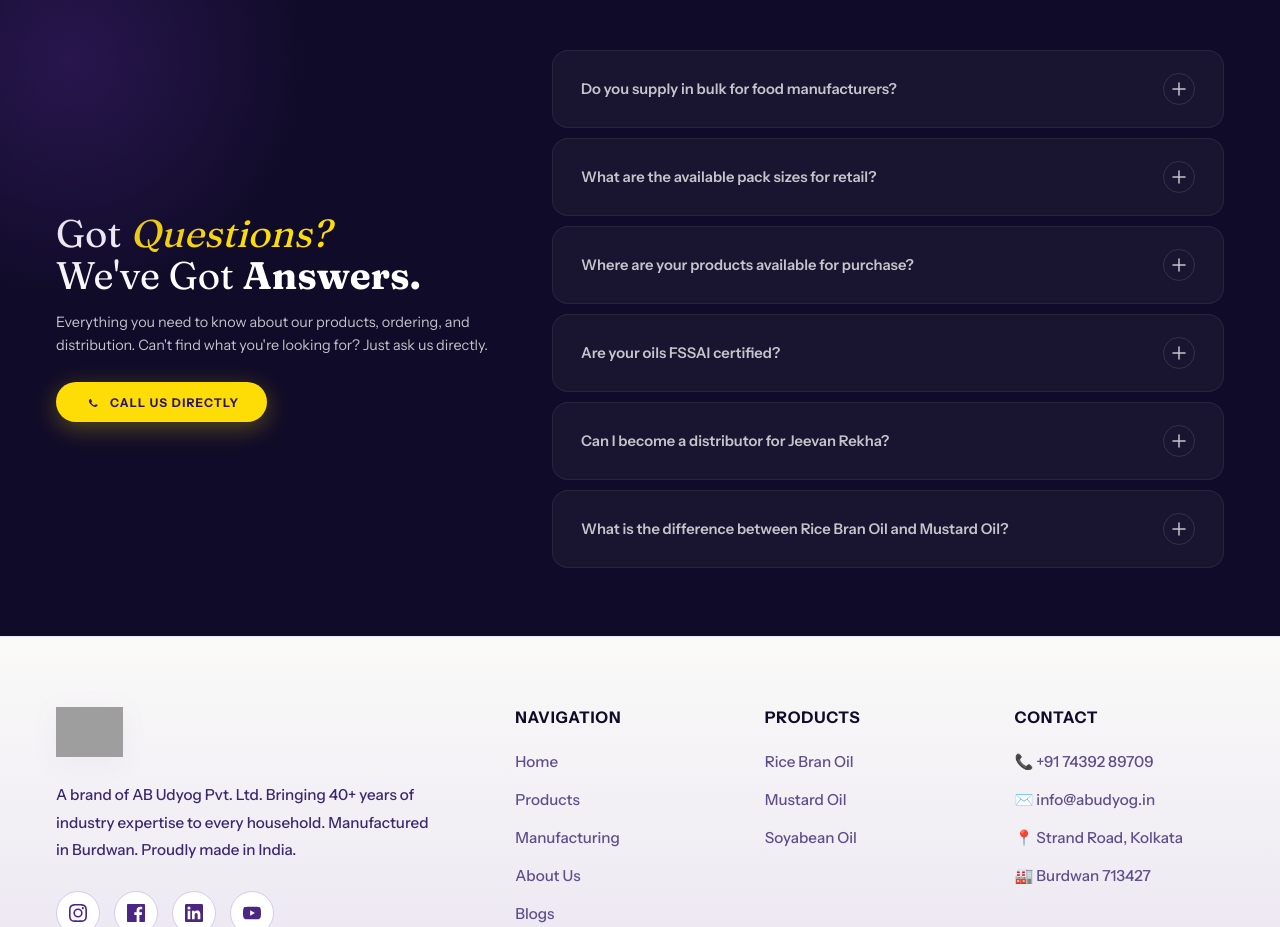
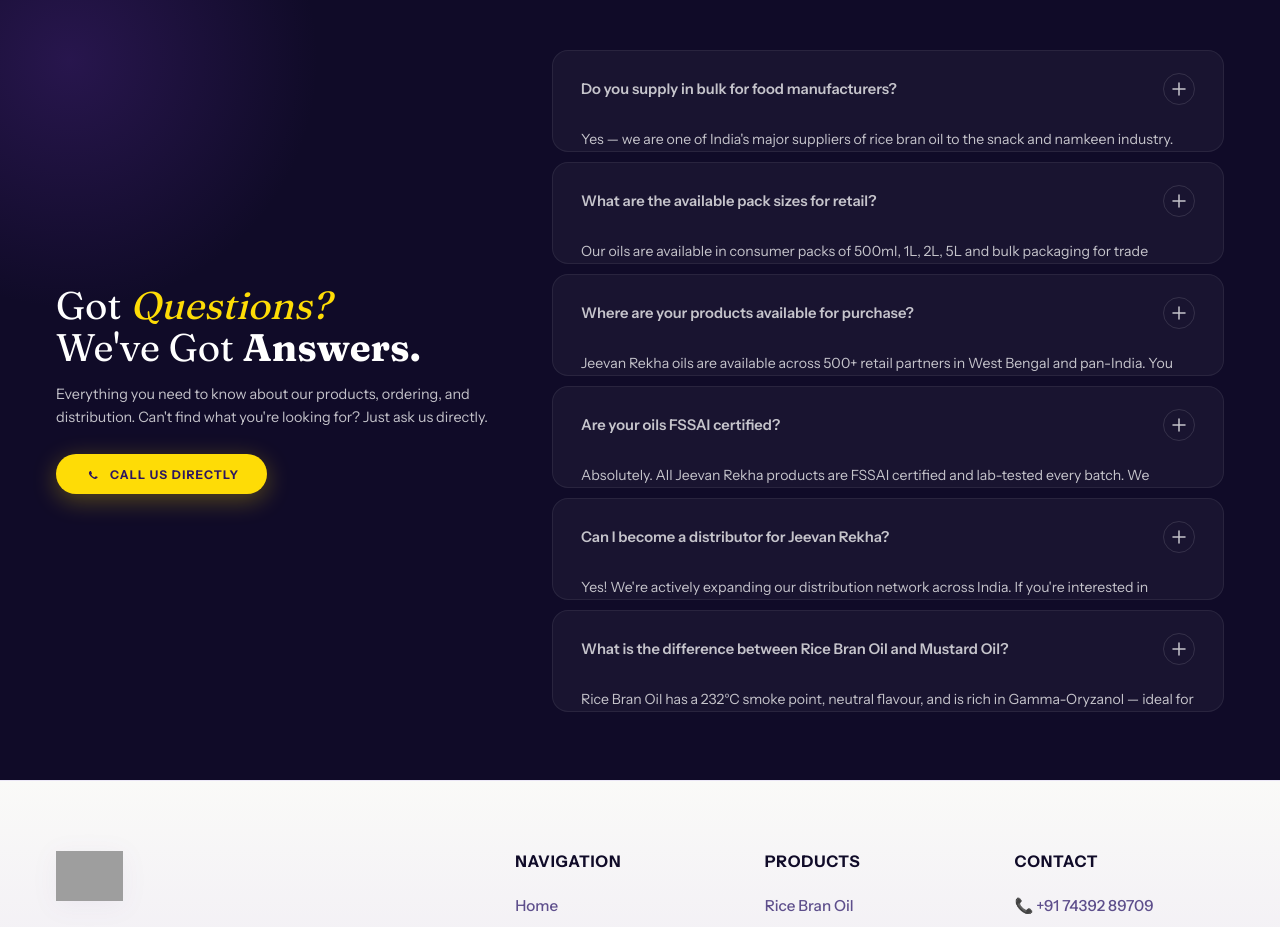
Before and after one commit to genaiwebsites/jeevanrekha, a Next.js app: page /contact in a window 1280 px wide. Shown: the part 2020-2947 px from the top of the page. Built offline with nearby package versions, Linux system fonts and the light colour scheme; grey boxes are pictures that could not be loaded.

Commit message:
polish(contact): remove inline maxHeight style overrides from FAQ accordions
Allows smooth, hardware-accelerated CSS grid row transitions to manage collapsible heights dynamically.

```diff
--- a/src/app/contact/page.tsx
+++ b/src/app/contact/page.tsx
@@ -497,7 +497,7 @@ export default function Contact() {
                     </svg>
                   </div>
                 </button>
-                <div className="faq-a" style={{ maxHeight: openFaqIndex === 0 ? '500px' : '0' }}>
+                <div className="faq-a">
                   <div className="faq-a-inner">
                     Yes — we are one of India&apos;s major suppliers of rice bran oil to the snack and namkeen industry. We offer bulk supply, long-term contracts, and customised packaging. Contact us at <a href="mailto:info@abudyog.in">info@abudyog.in</a> for trade enquiries.
                   </div>
@@ -512,7 +512,7 @@ export default function Contact() {
                     </svg>
                   </div>
                 </button>
-                <div className="faq-a" style={{ maxHeight: openFaqIndex === 1 ? '500px' : '0' }}>
+                <div className="faq-a">
                   <div className="faq-a-inner">
                     Our oils are available in consumer packs of 500ml, 1L, 2L, 5L and bulk packaging for trade customers. We offer tamper-proof, hygienically sealed bottles clearly labelled for full transparency.
                   </div>
@@ -527,7 +527,7 @@ export default function Contact() {
                     </svg>
                   </div>
                 </button>
-                <div className="faq-a" style={{ maxHeight: openFaqIndex === 2 ? '500px' : '0' }}>
+                <div className="faq-a">
                   <div className="faq-a-inner">
                     Jeevan Rekha oils are available across 500+ retail partners in West Bengal and pan-India. You can also purchase directly through our website at <a href="https://jeevanrekhafoods.com" target="_blank" rel="noopener noreferrer">jeevanrekhafoods.com</a> or reach out to us for nearby distributor info.
                   </div>
@@ -542,7 +542,7 @@ export default function Contact() {
                     </svg>
                   </div>
                 </button>
-                <div className="faq-a" style={{ maxHeight: openFaqIndex === 3 ? '500px' : '0' }}>
+                <div className="faq-a">
                   <div className="faq-a-inner">
                     Absolutely. All Jeevan Rekha products are FSSAI certified and lab-tested every batch. We operate under stringent quality and food safety standards at our Burdwan plant, and each unit is tamper-proof sealed with full labelling compliance.
                   </div>
@@ -557,7 +557,7 @@ export default function Contact() {
                     </svg>
                   </div>
                 </button>
-                <div className="faq-a" style={{ maxHeight: openFaqIndex === 4 ? '500px' : '0' }}>
+                <div className="faq-a">
                   <div className="faq-a-inner">
                     Yes! We&apos;re actively expanding our distribution network across India. If you&apos;re interested in becoming a distributor or trade partner, please fill in the contact form above selecting &quot;Distribution&quot; as your enquiry type, or email us at <a href="mailto:info@abudyog.in">info@abudyog.in</a>.
                   </div>
@@ -572,7 +572,7 @@ export default function Contact() {
                     </svg>
                   </div>
                 </button>
-                <div className="faq-a" style={{ maxHeight: openFaqIndex === 5 ? '500px' : '0' }}>
+                <div className="faq-a">
                   <div className="faq-a-inner">
                     Rice Bran Oil has a 232°C smoke point, neutral flavour, and is rich in Gamma-Oryzanol — ideal for high-heat frying and health-focused cooking. Mustard Oil is cold-pressed (Kacchi Ghani), naturally pungent, and traditional to Indian cuisine with strong anti-inflammatory properties. See our Products page for a full comparison.
                   </div>
```
